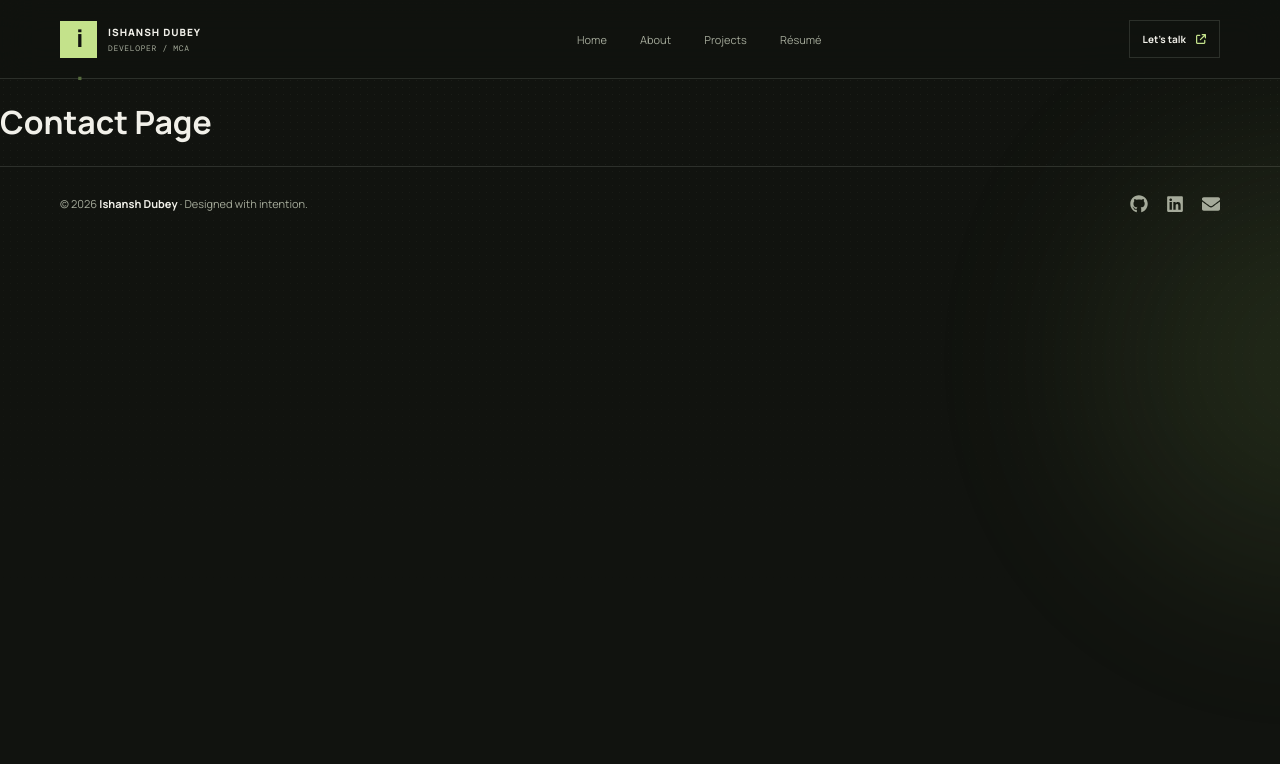
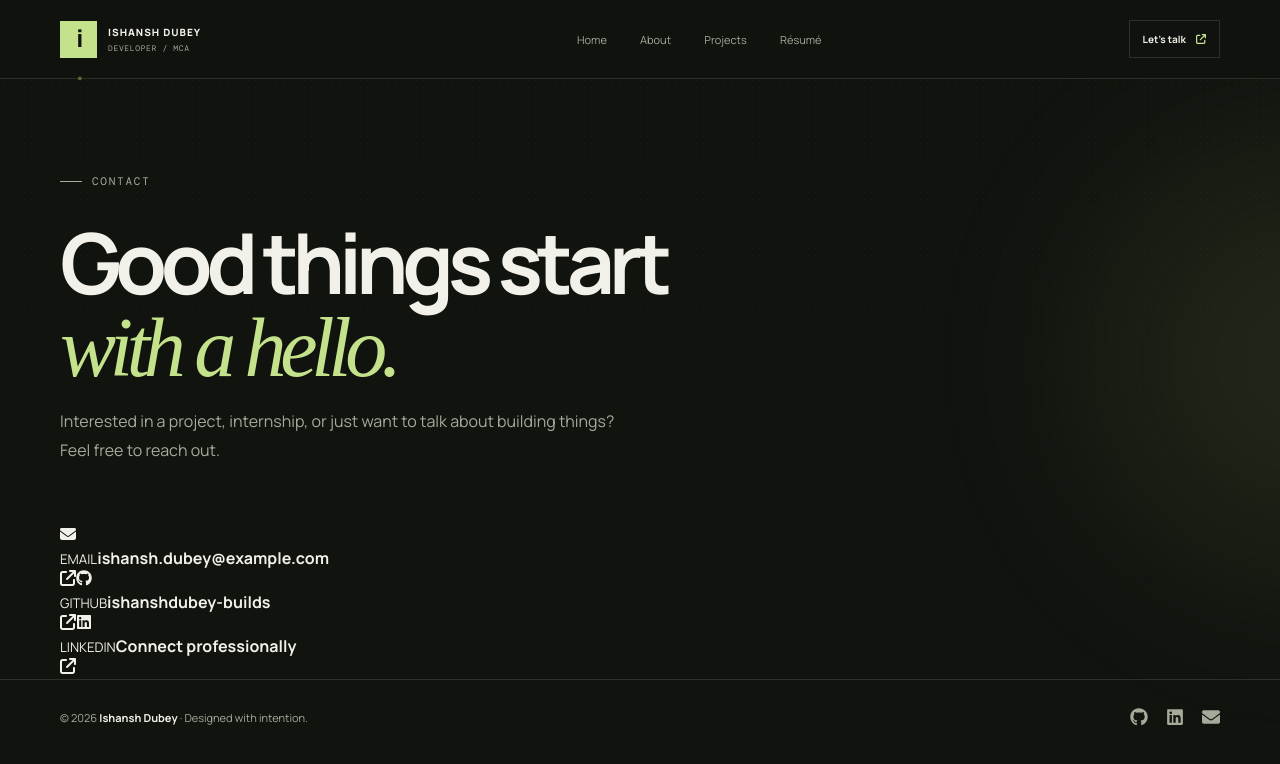
Before and after one commit to ishanshdubey-builds/Portfolio, a React (Vite) app in the folder Frontend/vite-project/: page /contact in a window 1280 px wide. Shown: the top 764 px of the page. Built offline with nearby package versions, Linux system fonts and the light colour scheme; a web font is replaced by a local one.

Commit message:
Build useful contact page and connect it to portfolio navigation

```diff
--- a/Frontend/vite-project/src/Pages/Contact.jsx
+++ b/Frontend/vite-project/src/Pages/Contact.jsx
@@ -1,8 +1,19 @@
+import { FaEnvelope, FaGithub, FaLinkedin, FaArrowUpRightFromSquare } from "react-icons/fa6";
+
 function Contact() {
   return (
-    <div>
-      <h1>Contact Page</h1>
-    </div>
+    <section className="container contact-page">
+      <div className="page-intro">
+        <p className="eyebrow">Contact</p>
+        <h1>Good things start<br /><span className="serif-accent">with a hello.</span></h1>
+        <p>Interested in a project, internship, or just want to talk about building things? Feel free to reach out.</p>
+      </div>
+      <div className="contact-methods">
+        <a href="mailto:ishansh.dubey@example.com"><span><FaEnvelope /></span><div><small>EMAIL</small><strong>ishansh.dubey@example.com</strong></div><FaArrowUpRightFromSquare /></a>
+        <a href="https://github.com/ishanshdubey-builds" target="_blank" rel="noreferrer"><span><FaGithub /></span><div><small>GITHUB</small><strong>ishanshdubey-builds</strong></div><FaArrowUpRightFromSquare /></a>
+        <a href="https://www.linkedin.com/in/ishansh-dubey-877b3438b" target="_blank" rel="noreferrer"><span><FaLinkedin /></span><div><small>LINKEDIN</small><strong>Connect professionally</strong></div><FaArrowUpRightFromSquare /></a>
+      </div>
+    </section>
   );
 }
 
```
